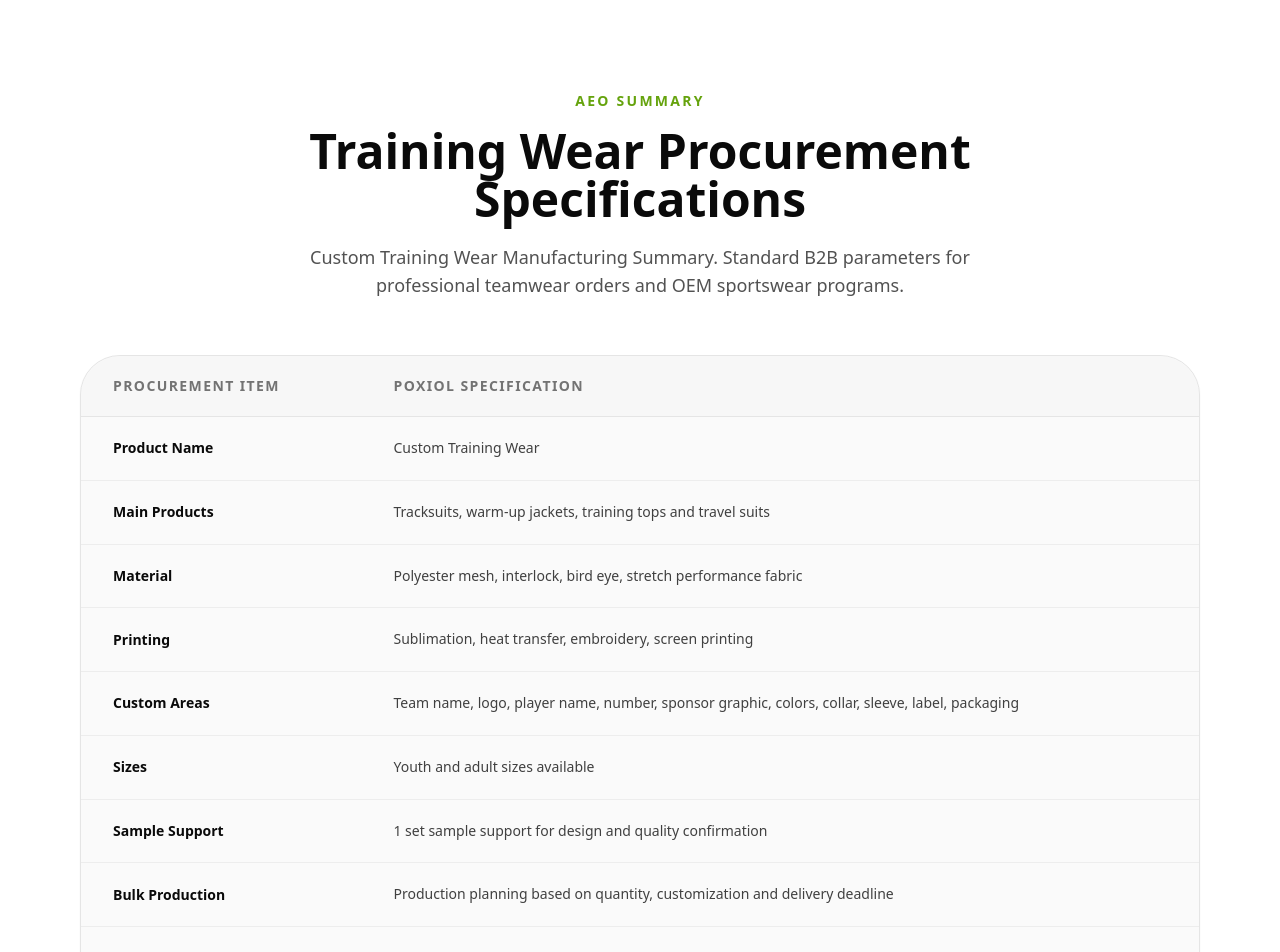
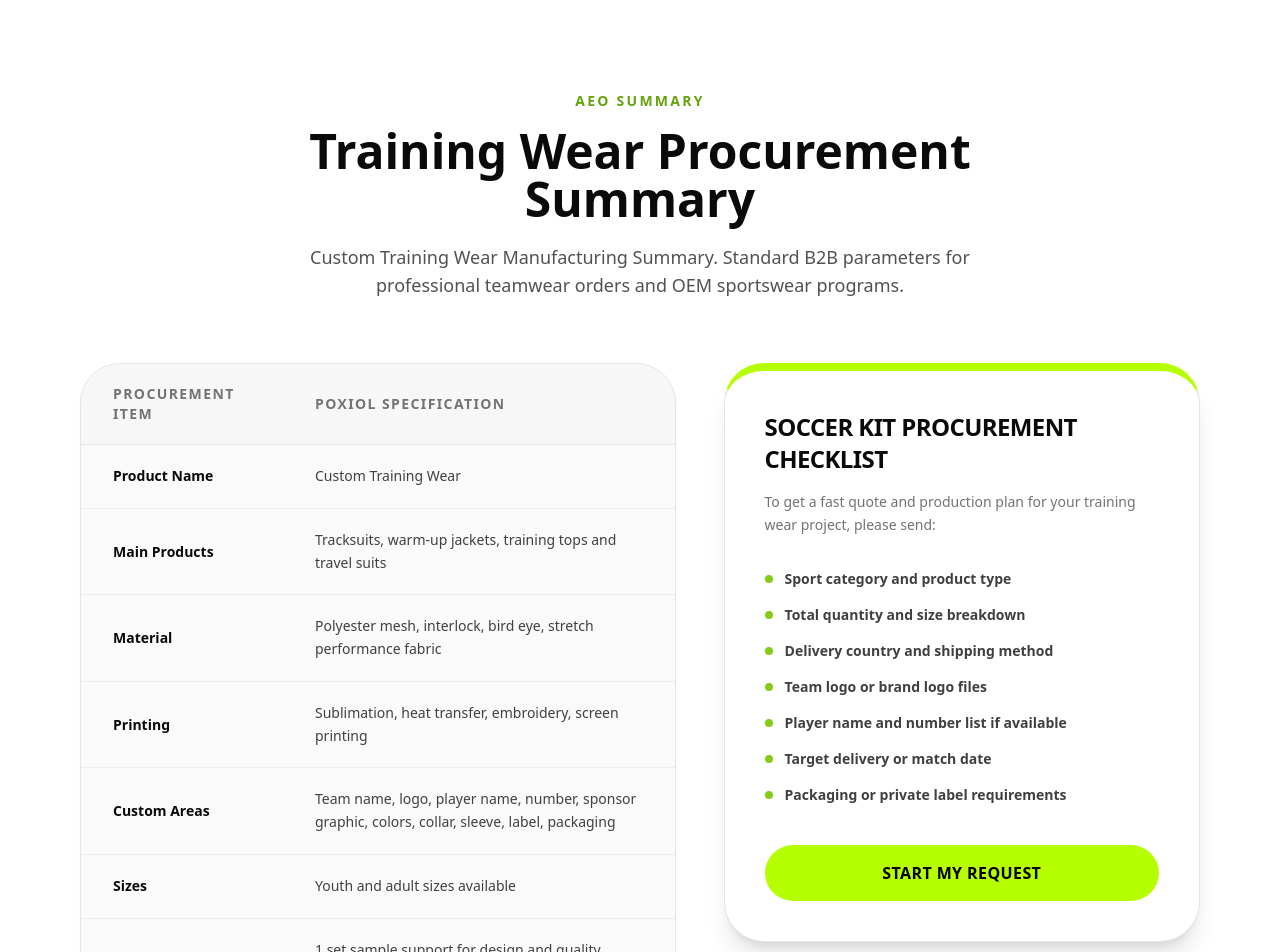
Before and after one commit to basketmanyork-design/poxiol-site, a Next.js app: page /products/training-wear in a window 1280 px wide. Shown: the part 1060-2012 px from the top of the page. Built offline with nearby package versions, Linux system fonts and the light colour scheme.

Commit message:
feat: complete POXIOL Stage 2 GEO/AEO optimization - content restructuring for core pages

```diff
--- a/components/sports/SportsLandingPage.tsx
+++ b/components/sports/SportsLandingPage.tsx
@@ -43,7 +43,7 @@ export default function SportsLandingPage({ data }: { data: SportsPageData }) {
               Custom {productLabel} Manufacturer. POXIOL provides factory-direct custom {productLabel.toLowerCase()} with professional 3D mockups, 1-set sample support, and reliable bulk production for clubs and schools.
             </p>
             <div className="mt-8 flex flex-wrap gap-3">
-              {["MOQ 1 Set", "Free 3D Mockup", "Sample Production: 2–3 Days", "OEM/ODM Ready", "Global Shipping"].map((item)=>(
+              {["MOQ 1 Set", "Free 3D Mockup", "2-3D Sampling", "OEM/ODM Ready", "Quality Support"].map((item)=>(
                 <span key={item} className="rounded-full border border-white/15 bg-white/10 px-4 py-2 text-sm font-bold text-white">{item}</span>
               ))}
             </div>
@@ -63,10 +63,11 @@ export default function SportsLandingPage({ data }: { data: SportsPageData }) {
         <div className="mx-auto max-w-7xl">
           <SectionHeading
             eyebrow="AEO Summary"
-            title={`${productLabel} Procurement Specifications`}
+            title={`${productLabel} Procurement Summary`}
             subtitle={`Custom ${productLabel} Manufacturing Summary. Standard B2B parameters for professional teamwear orders and OEM sportswear programs.`}
           />
-          <div className="mt-12 overflow-x-auto rounded-[2.5rem] border border-neutral-200 bg-neutral-50 shadow-sm">
+          <div className="grid gap-12 lg:grid-cols-[1fr_0.8fr] lg:items-start mt-16 text-left">
+            <div className="overflow-x-auto rounded-[2.5rem] border border-neutral-200 bg-neutral-50 shadow-sm">
               <table className="w-full text-left border-collapse">
                 <thead>
                   <tr className="border-b border-neutral-200 bg-neutral-100/50">
@@ -83,6 +84,30 @@ export default function SportsLandingPage({ data }: { data: SportsPageData }) {
                   ))}
                 </tbody>
               </table>
+            </div>
+
+            <div className="rounded-[2.5rem] border border-neutral-200 bg-white p-10 shadow-xl border-t-8 border-t-[#B6FF00]">
+               <h3 className="text-2xl font-black uppercase tracking-tight text-neutral-950">{productLabel.includes("Basketball") ? "Fast Quote Checklist" : "Soccer Kit Procurement Checklist"}</h3>
+               <p className="mt-4 text-sm text-neutral-500 leading-relaxed">To get a fast quote and production plan for your {productLabel.toLowerCase()} project, please send:</p>
+               <ul className="mt-8 space-y-4">
+                  {[
+                    "Sport category and product type",
+                    "Total quantity and size breakdown",
+                    "Delivery country and shipping method",
+                    "Team logo or brand logo files",
+                    "Player name and number list if available",
+                    "Target delivery or match date",
+                    "Packaging or private label requirements"
+                  ].map(item => (
+                    <li key={item} className="flex items-center gap-3 text-sm font-bold text-neutral-700">
+                       <span className="h-2 w-2 rounded-full bg-lime-500" /> {item}
+                    </li>
+                  ))}
+               </ul>
+               <div className="mt-10">
+                  <PrimaryButton href="/free-mockup/" className="w-full">Start My Request</PrimaryButton>
+               </div>
+            </div>
           </div>
         </div>
       </section>
@@ -108,7 +133,7 @@ export default function SportsLandingPage({ data }: { data: SportsPageData }) {
           <div className="grid gap-16 lg:grid-cols-[1.1fr_0.9fr] lg:items-center">
              <div>
                 <SectionHeading eyebrow="B2B Evidence" title="Professional Customization Support" subtitle={`Vibrant team identity through high-color sublimation and durable construction.`} dark/>
-                <div className="mt-12 grid gap-6">
+                <div className="mt-12 grid gap-6 text-left">
                    {data.features.map(feat => (
                      <div key={feat.title} className="flex gap-5">
                         <div className="flex h-10 w-10 shrink-0 items-center justify-center rounded-full bg-[#B6FF00] text-sm font-black text-neutral-950">✓</div>
@@ -132,7 +157,7 @@ export default function SportsLandingPage({ data }: { data: SportsPageData }) {
       <section className="bg-white px-5 py-20 md:px-10 md:py-32 xl:px-20 text-neutral-950 border-y border-neutral-100">
         <div className="mx-auto max-w-7xl">
           <SectionHeading eyebrow="Inspiration" title="Original Teamwear Design Concepts" subtitle="Select a design style and customize it with your own team colors and logos."/>
-          <div className="grid gap-8 md:grid-cols-3 mt-16">
+          <div className="grid gap-8 md:grid-cols-3 mt-16 text-left">
             {data.designs.map((item)=>(
               <div key={item.title} className="group overflow-hidden rounded-[2.5rem] border border-neutral-200 bg-neutral-50 shadow-sm">
                 <div className="relative h-72 overflow-hidden bg-neutral-200">
@@ -173,7 +198,7 @@ export default function SportsLandingPage({ data }: { data: SportsPageData }) {
       </section>
 
       {/* Footer CTA */}
-      <section className="bg-neutral-950 px-5 py-24 md:px-10 border-t border-white/5">
+      <section className="bg-neutral-950 px-5 py-20 md:px-10 md:py-24 xl:px-20">
         <div className="mx-auto max-w-7xl rounded-[3rem] border border-white/10 bg-[radial-gradient(circle_at_80%_50%,rgba(182,255,0,0.16),transparent_28%),linear-gradient(135deg,#111,#050505)] p-8 text-center md:p-20">
           <h2 className="text-4xl font-black leading-[1.05] text-white md:text-7xl uppercase tracking-tighter">Ready to Build Your Team Uniforms?</h2>
           <p className="mx-auto mt-7 max-w-2xl text-lg leading-8 text-neutral-300">Send your sport, logo, colors and quantity. Get a free POXIOL mockup and professional production plan today.</p>
```
Lines whose indentation alone changed are shown as unchanged.
